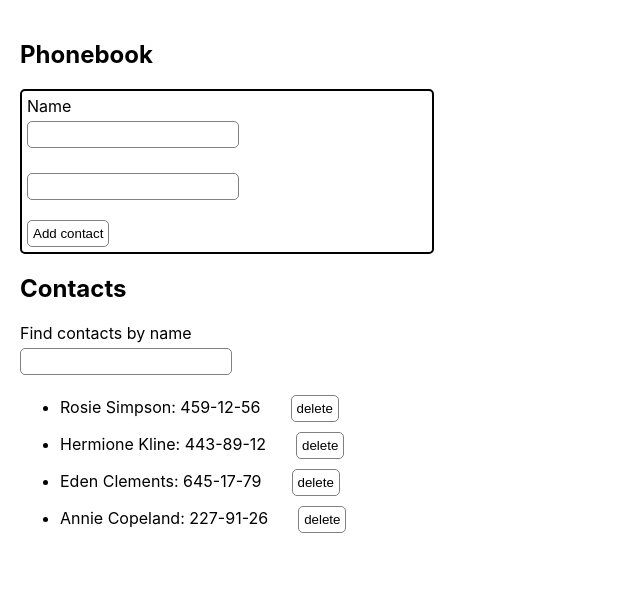
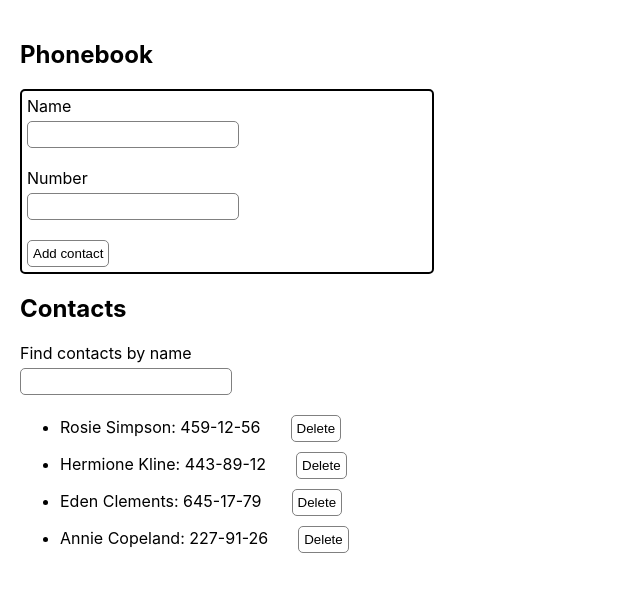
Before and after one commit to LarysaHliieva/goit-react-hw-02-phonebook, a React (Create React App) app: page / in a window 1280 px wide. Shown: the top 592 px of the page, without its empty margins (0-640 px from the left). Built offline with nearby package versions, Linux system fonts and the light colour scheme.

Commit message:
added Button component

```diff
--- a/package.json
+++ b/package.json
@@ -7,6 +7,7 @@
     "@testing-library/jest-dom": "^5.16.3",
     "@testing-library/react": "^12.1.4",
     "@testing-library/user-event": "^13.5.0",
+    "clsx": "^2.0.0",
     "nanoid": "^4.0.2",
     "prop-types": "^15.8.1",
     "react": "^18.1.0",
--- /dev/null
+++ b/src/components/Button/Button.jsx
@@ -0,0 +1,26 @@
+import PropTypes from 'prop-types';
+
+import clsx from 'clsx';
+
+import styles from './Button.module.css';
+
+const Button = ({ text, type = 'submit', onClick, className }) => {
+  return (
+    <button
+      onClick={onClick}
+      type={type}
+      className={clsx(styles.btn, className)}
+    >
+      {text}
+    </button>
+  );
+};
+
+export default Button;
+
+Button.propTypes = {
+  text: PropTypes.string.isRequired,
+  type: PropTypes.oneOf(['submit', 'reset', 'button']),
+  onClick: PropTypes.func,
+  className: PropTypes.string,
+};
--- /dev/null
+++ b/src/components/Button/Button.module.css
@@ -0,0 +1,19 @@
+.btn {
+  padding: 5px;
+  background-color: transparent;
+  border: 1px solid gray;
+  border-radius: 5px;
+  cursor: pointer;
+}
+
+.btn:hover,
+.btn:focus {
+  color: lime;
+  background-color: hsl(0, 0%, 60%);
+  border-color: lime;
+}
+
+.btn:active {
+  color: hsl(120, 100%, 20%);
+  border-color: hsl(120, 100%, 20%);
+}
--- a/src/components/ContactForm/ContactForm.jsx
+++ b/src/components/ContactForm/ContactForm.jsx
@@ -1,6 +1,8 @@
 import { Component } from 'react';
 
 import PropTypes from 'prop-types';
+
+import Button from 'components/Button/Button';
 
 import styles from './ContactForm.module.css';
 
@@ -51,6 +53,7 @@ class ContactForm extends Component {
           />
         </label>
         <label className={styles.label}>
+          Number
           <input
             className={styles.input}
             onChange={this.hangleChange}
@@ -63,9 +66,7 @@ class ContactForm extends Component {
           />
         </label>
 
-        <button type="submit" className={styles.btn}>
-          Add contact
-        </button>
+        <Button text="Add contact" />
       </form>
     );
   }
--- a/src/components/ContactForm/ContactForm.module.css
+++ b/src/components/ContactForm/ContactForm.module.css
@@ -25,23 +25,3 @@
 .input:active {
   border-color: lime;
 }
-
-.btn {
-  padding: 5px;
-  background-color: transparent;
-  border: 1px solid gray;
-  border-radius: 5px;
-  cursor: pointer;
-}
-
-.btn:hover,
-.btn:focus {
-  color: lime;
-  background-color: hsl(0, 0%, 60%);
-  border-color: lime;
-}
-
-.btn:active {
-  color: hsl(120, 100%, 20%);
-  border-color: hsl(120, 100%, 20%);
-}
--- a/src/components/ContactList/ContactList.jsx
+++ b/src/components/ContactList/ContactList.jsx
@@ -1,4 +1,6 @@
 import PropTypes from 'prop-types';
+
+import Button from 'components/Button/Button';
 
 import styles from './ContactList.module.css';
 
@@ -8,13 +10,12 @@ const ContactList = ({ items, onDelete }) => {
       {items.map(({ id, name, number }) => (
         <li key={id} className={styles.contact}>
           {name}: {number}
-          <button
+          <Button
+            text="Delete"
+            type="button"
             onClick={() => onDelete(id)}
-            type="button"
-            className={styles.btn}
-          >
-            delete
-          </button>
+            className={styles.contact__btn}
+          />
         </li>
       ))}
     </ul>
--- a/src/components/ContactList/ContactList.module.css
+++ b/src/components/ContactList/ContactList.module.css
@@ -2,23 +2,6 @@
   margin-bottom: 10px;
 }
 
-.btn {
+.contact__btn {
   margin-left: 30px;
-  padding: 5px;
-  background-color: transparent;
-  border: 1px solid gray;
-  border-radius: 5px;
-  cursor: pointer;
 }
-
-.btn:hover,
-.btn:focus {
-  color: lime;
-  background-color: hsl(0, 0%, 60%);
-  border-color: lime;
-}
-
-.btn:active {
-  color: hsl(120, 100%, 20%);
-  border-color: hsl(120, 100%, 20%);
-}
```
Also changed, not shown: 1 other file (tests, documents, lock files or other folders).
